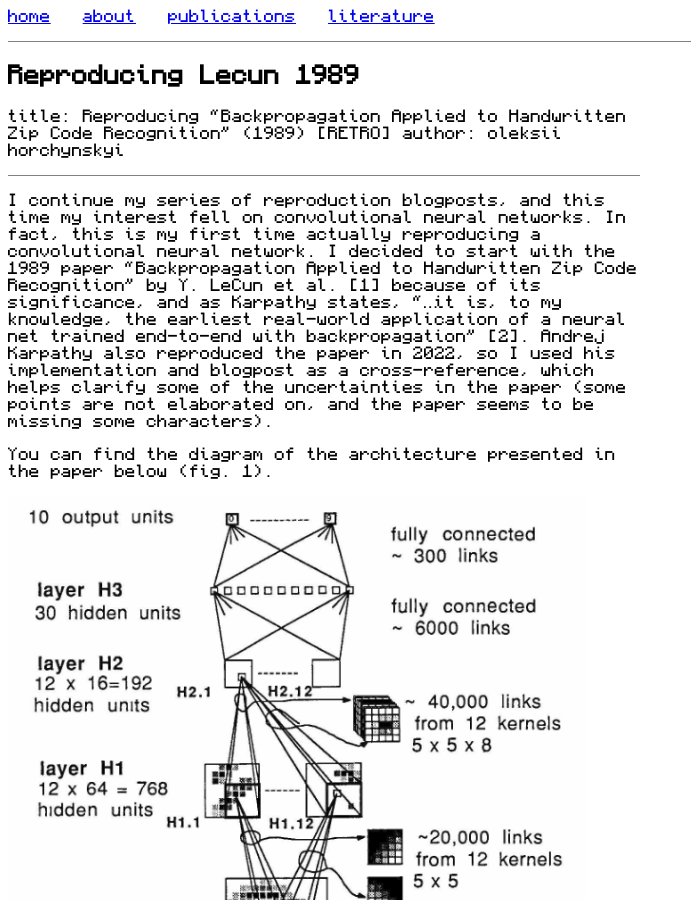
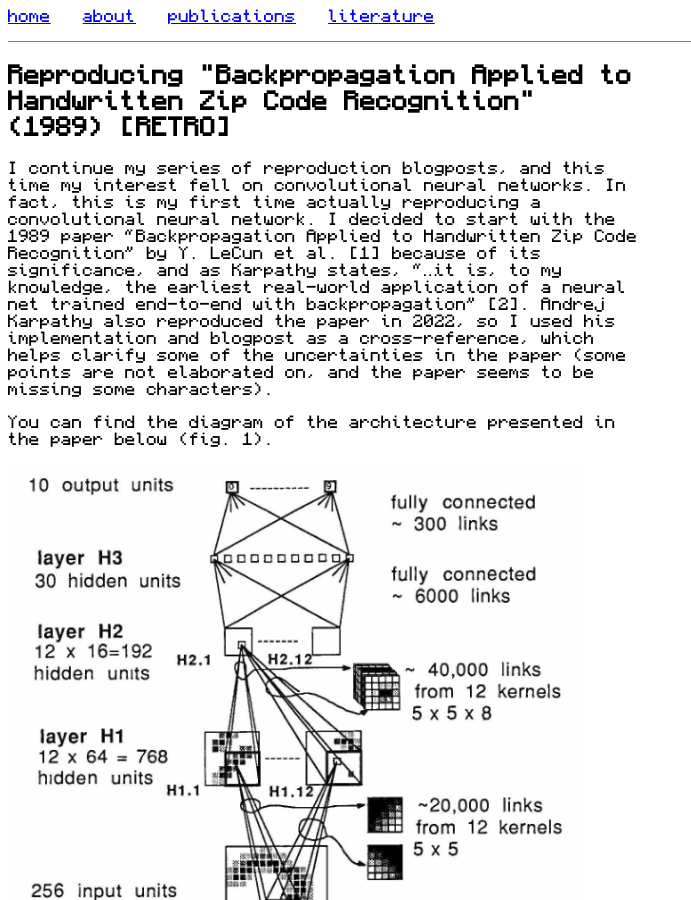
Before and after one commit to panalexeu/panalexeu.github.io, a Jekyll site: the page built from _posts/2026-09-24-reproducing-lecun-1989.md, in a window 1280 px wide and 900 px high. Shown: the whole window, without its empty margins (0-691 px from the left). Built offline with Jekyll 4.4.1, drawn with Linux system fonts in a browser that asks for light colours; some of the changed lines change nothing that is shown; some of the changed text lies outside the part shown.

Commit message:
finalize blogpost

```diff
--- a/_posts/2026-09-24-reproducing-lecun-1989.md
+++ b/_posts/2026-09-24-reproducing-lecun-1989.md
@@ -1,6 +1,6 @@
+---
 title: Reproducing "Backpropagation Applied to Handwritten Zip Code Recognition" (1989) [RETRO]
 author: oleksii horchynskyi
-
 ---
 
 I continue my series of reproduction blogposts, and this time my interest fell on convolutional neural networks. In fact, this is my first time actually reproducing a convolutional neural network. I decided to start with the 1989 paper "Backpropagation Applied to Handwritten Zip Code Recognition" by Y. LeCun et al. [1] because of its significance, and as Karpathy states, "...it is, to my knowledge, the earliest real-world application of a neural net trained end-to-end with backpropagation" [2]. Andrej Karpathy also reproduced the paper in 2022, so I used his implementation and blogpost as a cross-reference, which helps clarify some of the uncertainties in the paper (some points are not elaborated on, and the paper seems to be missing some characters).
@@ -157,6 +157,8 @@ Figure 3 - Downscaled spritesheet, 160x16
 
 Surprisingly, the network correctly classifies only 4 digits out of 10, specifically 2, 4, 5, and 6. I am not sure how to interpret these results.
 
+The full code is available [here](https://github.com/panalexeu/nanocnn).
+
 ---
 
 References:
```
